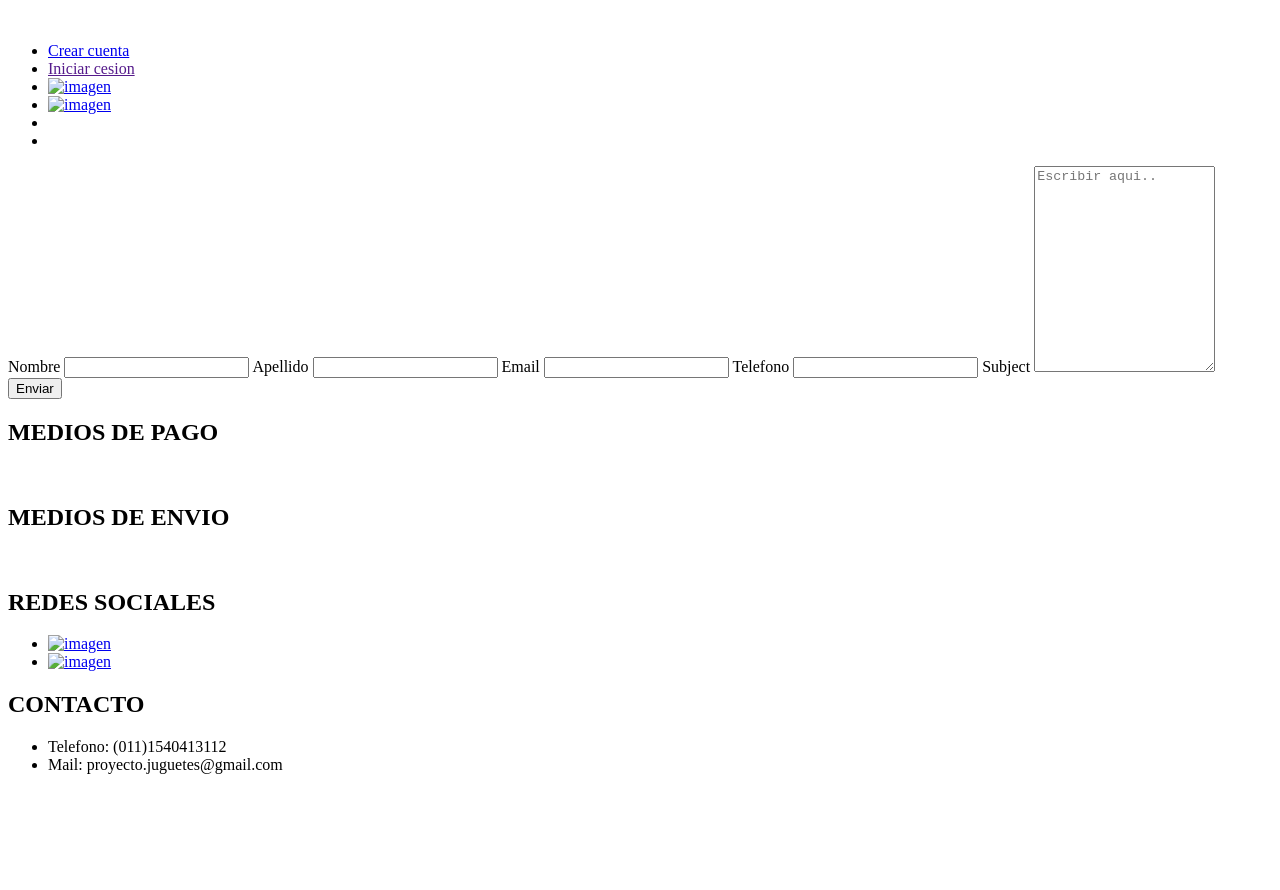
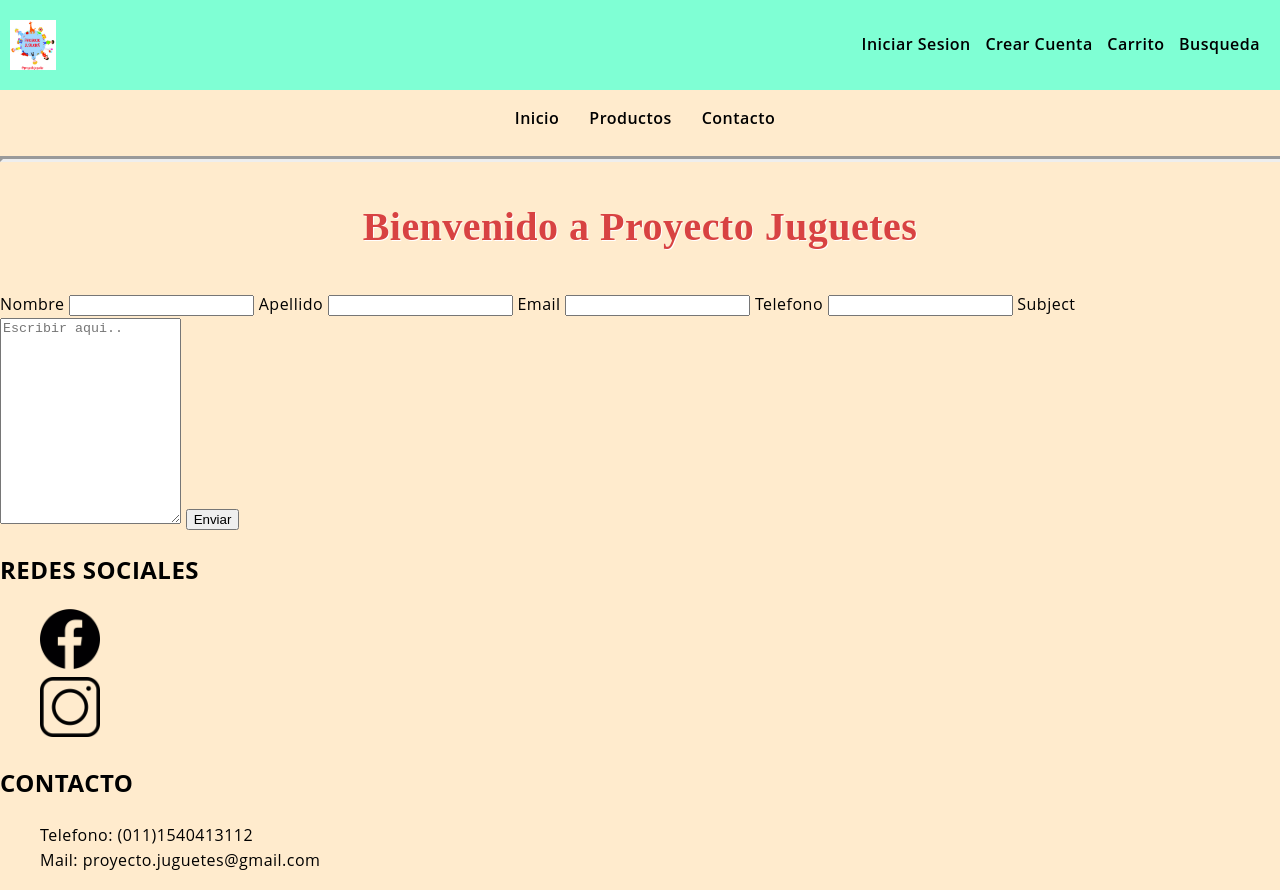
Before and after one commit to juanma0185/proyecto.juguetes, a plain HTML site: page pages/contacto.html in a window 1280 px wide. Before the commit the page ends 800 px from the top, so only its background shows below. Drawn offline with Linux system fonts and the light colour scheme.

Commit message:
segunda entrega

```diff
--- a/css/style.css
+++ b/css/style.css
@@ -10,7 +10,7 @@ body{
     letter-spacing: 0.03em;
     line-height: 1.6;
     font-family: 'Open Sans', sans-serif;
-    background: url(../assets/img/the-hands-of-the-child-who-smeared.jpg);
+    background-color: blanchedalmond;
     background-size: 100%;
 
 }
@@ -25,7 +25,10 @@ header{
 }
 .titulo{
     text-align: center;
-
+    font-family: "Baloo 2";
+    font-size: 40px;
+    color: rgb(216, 66, 66);
+    text-shadow: 1px 1px #fff;
 }
 .container-titulo{
     clear: both;
@@ -95,7 +98,7 @@ header{
     display: flex;
     flex-wrap: wrap;
     justify-content: center;
-    margin: auto;
+    margin: 0;
 }
 
 .container .card{
@@ -160,5 +163,23 @@ header{
     background-color: rgb(41, 133, 128);
     width: 100%;
     border-style: inset;
-    border-width: 0.1em;
+    border-width: 0.2em;
 }
+
+.facebook{
+    width: 60px;
+    height: 60px;
+}
+.instagram{
+    width: 60px;
+    height: 60px;
+}
+ul{
+    list-style-type: none;
+}
+
+
+.contenedor{
+    width: 100%;
+    height: 100%;
+}
--- a/pages/contacto.html
+++ b/pages/contacto.html
@@ -5,24 +5,35 @@
     <meta http-equiv="X-UA-Compatible" content="IE=edge">
     <meta name="viewport" content="width=device-width, initial-scale=1.0">
     <title>Document</title>
+    <link rel="stylesheet" href="../css/style.css">
 </head>
 <body>
     <header>
-        <div>
-            <img class="logo" src="./assets/img/WhatsApp Image 2022-09-22 at 1.33.09 PM.jpeg" alt="">
+        <div class="logo">
+            <img src="../assets/img/WhatsApp Image 2022-09-22 at 1.33.09 PM.jpeg" alt="Proyecto Juguetes">
+
         </div>
-        <nav>
-            <ul class="navBar">
-                <li><a href="./pages/formulario.html">Crear cuenta</a></li>
-                <li><a href="">Iniciar cesion</a></li>
-                <li><a href="https://www.facebook.com/proyecto.juguestes/"><img src="./assets/img/facebook.jpg" alt="imagen"></li></a>
-                <li><a href="https://www.instagram.com/proyecto.juguetes/?hl=bg"><img src="./assets/img/instagram.png" alt="imagen"></li></a>
-                <li><a href=""></a><img src="./assets/img/carrito.png" alt=""></li>
-                <li><a href=""></a><img src="./assets/img/buscar.png" alt=""></li>
-            </ul>
+        <nav class="botoneraArriba">
+            <a href="../pages/iniciar sesion.html" class="nav-link">Iniciar Sesion</a>
+            <a href="../pages/formulario.html" class="nav-link">Crear Cuenta</a>
+            <a href="" class="nav-link">Carrito</a>
+            <a href="" class="nav-link">Busqueda</a>
         </nav>
     </header>
     <main>
+        <section>
+            <nav class="botonera">
+                <ul>
+                    <li><a href="../index.html">Inicio</a></li>
+                    <li><a href="../pages/productos.html">Productos</a></li>
+                    <li><a href="../pages/contacto.html">Contacto</a></li>
+                </ul>
+            </nav>
+        </section>
+        <hr class="linea"/>
+        <section class="container-titulo">
+            <h1 class="titulo">Bienvenido a Proyecto Juguetes</h1>
+        </section>
         <div class="container">
             <form action="action_page.php">
 
@@ -48,16 +59,14 @@
           </div>
     </main>
     <footer>
-        <section class="medios">
-        <h2>MEDIOS DE PAGO</h2> <img src="./assets/img/medios de pago.png" alt="">
-        <h2>MEDIOS DE ENVIO</h2> <img src="./assets/img/envios.png" alt="">
-        </section>
-        <section class="contacto">
+
         <h2>REDES SOCIALES</h2>
-            <ul>
-                <li><a href="https://www.facebook.com/proyecto.juguestes/"><img src="./assets/img/facebook.jpg" alt="imagen"></li></a>
-                <li><a href="https://www.instagram.com/proyecto.juguetes/?hl=bg"><img src="./assets/img/instagram.png" alt="imagen"></li></a>
-            </ul>
+        <ul>
+            <li><a href="https://www.facebook.com/proyecto.juguestes/">
+                    <img class="facebook" src="../assets/img/logotipo-circular-de-facebook.png" alt="imagen"></li></a>
+            <li><a href="https://www.instagram.com/proyecto.juguetes/?hl=bg">
+                    <img class="instagram" src="../assets/img/instagram.png" alt="imagen"></li></a>
+        </ul>
         <h2>CONTACTO</h2>
         <ul>
             <li> Telefono: (011)1540413112</li>
```
Also changed, not shown: index.html (+22 -2 lines), pages/animales _dinosaurios.html (+30 -25 lines), pages/encastres.html (+15 -17 lines), pages/formulario.html (+23 -12 lines), pages/iniciar sesion.html (+33 -3 lines), pages/juegos didacticos.html (+15 -17 lines), pages/letras_numeros.html (+15 -17 lines), pages/productos.html (+22 -12 lines), pages/set_varios.html (+15 -17 lines), README.md (deleted), assets/img/facebook.jpg (deleted), assets/img/logotipo-circular-de-facebook.png (added), 1 other file.
